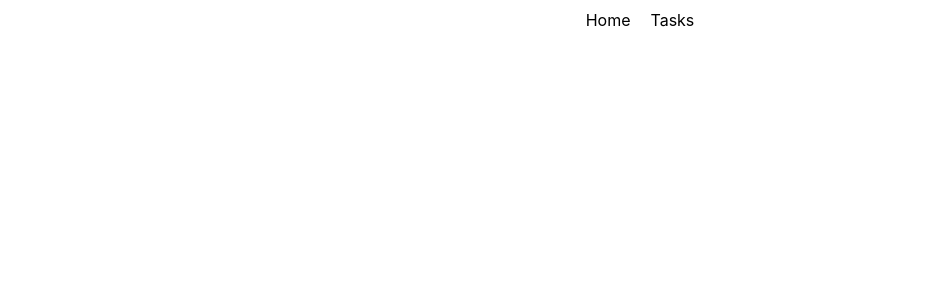
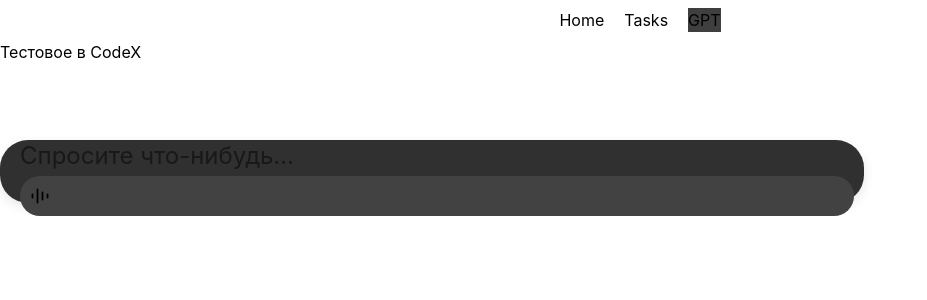
Before and after one commit to Dobrunia/hello_vue, a Vue app: page /gpt in a window 1280 px wide. Before the commit this address had no page. Shown: the top 300 px of the page, without its empty margins (0-927 px from the left). Built offline with nearby package versions, Linux system fonts and the light colour scheme.

Commit message:
feat: add GPT route and link in header

```diff
--- /dev/null
+++ b/src/components/PromptTextarea.vue
@@ -0,0 +1,38 @@
+<script setup lang="ts">
+const prompt = defineModel<string>({ default: '' });
+</script>
+
+<template>
+  <div flex="~ items-center justify-center" class="w-full h-63px">
+    <div
+      flex="~ items-center justify-between"
+      class="h-full w-864px bg-[#303030] rounded-28px font-size-24px line-height-[1.5] pr-10px pl-20px shadow-short"
+    >
+      <div i-line-md:plus />
+      <input class="w-80% h-50% translate-y-[-2px] whitespace-pre-wrap outline-none" placeholder="Спросите что-нибудь…" />
+      <div i-tabler:microphone></div>
+      <div class="bg-[#424242] rounded-full p-2">
+        <svg
+          width="24"
+          height="24"
+          viewBox="0 0 20 20"
+          fill="currentColor"
+          xmlns="http://www.w3.org/2000/svg"
+          class="icon"
+        >
+          <path
+            d="M7.167 15.416V4.583a.75.75 0 0 1 1.5 0v10.833a.75.75 0 0 1-1.5 0Zm4.166-2.5V7.083a.75.75 0 0 1 1.5 0v5.833a.75.75 0 0 1-1.5 0ZM3 11.25V8.75a.75.75 0 0 1 1.5 0v2.5a.75.75 0 0 1-1.5 0Zm12.5 0V8.75a.75.75 0 0 1 1.5 0v2.5a.75.75 0 0 1-1.5 0Z"
+          ></path>
+        </svg>
+      </div>
+    </div>
+  </div>
+</template>
+
+<style scoped>
+.shadow-short {
+  box-shadow:
+    0px 4px 12px 0px rgba(0, 0, 0, 0.1),
+    inset 0px 0px 1px 0px rgba(255, 255, 255, 0.03);
+}
+</style>
--- a/src/layout/Header.vue
+++ b/src/layout/Header.vue
@@ -10,6 +10,9 @@
       <router-link to="/tasks" class="nav-link">
         Tasks
       </router-link>
+      <router-link to="/gpt" class="nav-link">
+        GPT
+      </router-link>
     </nav>
   </header>
 </template>
--- /dev/null
+++ b/src/pages/GptView.vue
@@ -0,0 +1,38 @@
+<script setup lang="ts">
+import PageTitle from '@/components/PageTitle.vue';
+import PromptTextarea from '@/components/PromptTextarea.vue';
+import { ref } from 'vue';
+
+const prompt = ref('');
+const newChat = ref(true);
+</script>
+
+<template>
+  <PageTitle title="Тестовое в CodeX" />
+  <div flex="~ col justify-between items-center" class="h-[calc(100vh-236px)] w-full">
+    <div v-if="newChat"></div>
+    <div>
+      <div v-if="!newChat"
+        class="mb-32px px-1 text-pretty"
+        flex="~ items-center justify-center"
+      >
+        Что у тебя сегодня на уме?
+      </div>
+      <PromptTextarea v-model="prompt" />
+    </div>
+  </div>
+</template>
+
+<style scoped>
+/* @import url('https://fonts.googleapis.com/css2?family=Roboto:ital,wght@0,100..900;1,100..900&display=swap'); */
+
+.text-pretty {
+  white-space: pre-wrap;
+  text-wrap: pretty;
+  font-size: 28px;
+  font-weight: var(--font-weight-normal);
+  letter-spacing: 0.38px;
+  line-height: 34px;
+  /* font-family: 'Roboto', sans-serif; */
+}
+</style>
--- a/src/router/index.ts
+++ b/src/router/index.ts
@@ -2,10 +2,12 @@ import { createRouter, createWebHistory } from 'vue-router'
 
 import HomeView from '../pages/HomeView.vue'
 import TaskList from '../pages/TasksView.vue'
+import GptView from '../pages/GptView.vue'
 
 const routes = [
   { path: '/', component: HomeView, meta: { layout: 'Header' } },
   { path: '/tasks', component: TaskList, meta: { layout: 'Header' } },
+  { path: '/gpt', component: GptView, meta: { layout: 'Header' } },
 ]
 
 export const router = createRouter({
```
